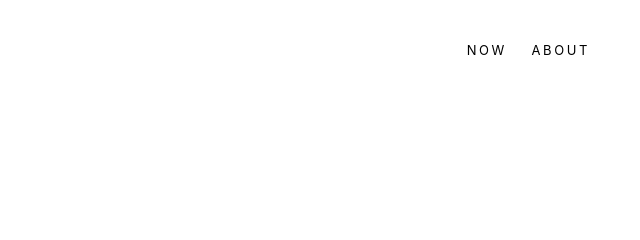
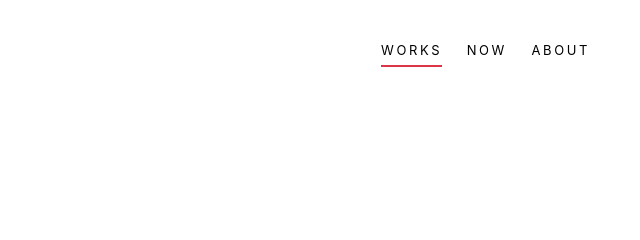
Before and after one commit to jessicateh/portfolio, a plain HTML site: page index.html in a window 1280 px wide. Shown: the top 240 px of the page, 640-1280 px from the left. Drawn offline with Linux system fonts and the light colour scheme.

Commit message:
Update index.html

```diff
--- a/index.html
+++ b/index.html
@@ -33,7 +33,7 @@
             <nav class="templateux-menu js-templateux-menu" role="navigation">
               <ul class="list-unstyled">
                 <li class="d-md-none d-block active"><a href="index.html" class="animsition-link">Home</a></li>
-
+                 <li class="active"><a href="work.html" class="animsition-link">Works</a></li>
                 <li><a href="now.html" class="animsition-link">Now</a></li>
                 <li><a href="about.html" class="animsition-link">About</a></li>
               </ul>
```
